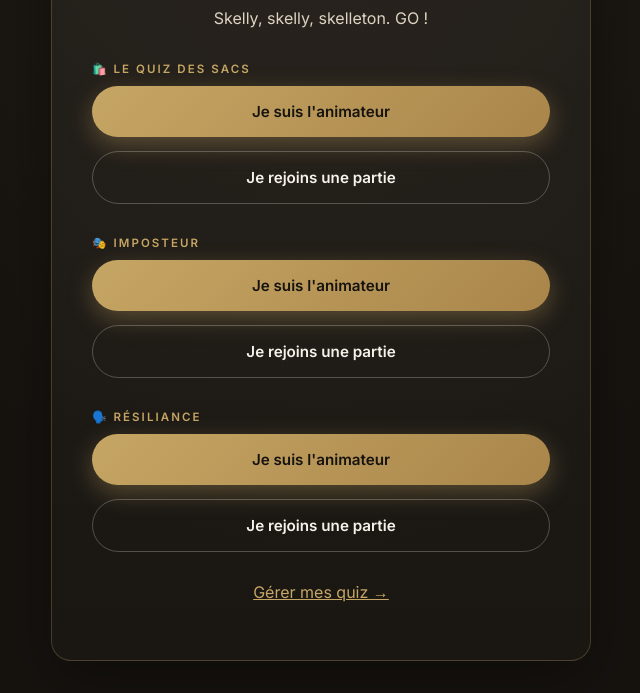
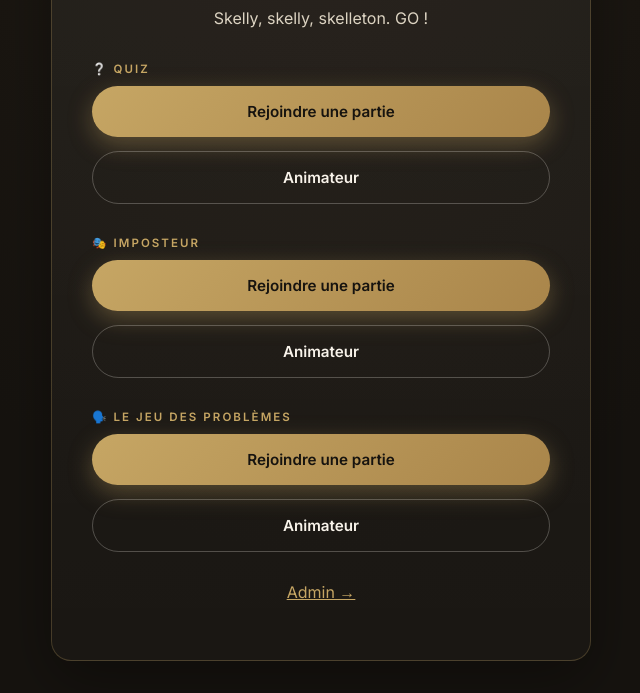
Before and after one commit to letsangoss-ux/skelly, a website: page public/index.html in a window 1280 px wide. Shown: the part 208-901 px from the top of the page, without its empty margins (319-959 px from the left). Drawn offline with Linux system fonts and the light colour scheme.

Commit message:
Update index.html

```diff
--- a/public/index.html
+++ b/public/index.html
@@ -15,30 +15,30 @@
       <p class="subtitle">Skelly, skelly, skelleton. GO !</p>
 
       <div style="margin-top:32px; text-align:left;">
-        <div class="eyebrow" style="margin-bottom:10px;">🛍️ Le Quiz des Sacs</div>
+        <div class="eyebrow" style="margin-bottom:10px;">❔ Quiz</div>
         <div class="btn-row" style="margin-top:0;">
-          <button class="btn btn-primary" onclick="window.location.href='/host.html'">Je suis l'animateur</button>
-          <button class="btn btn-ghost" onclick="window.location.href='/player.html'">Je rejoins une partie</button>
+          <button class="btn btn-primary" onclick="window.location.href='/player.html'">Rejoindre une partie</button>
+          <button class="btn btn-ghost" onclick="window.location.href='/host.html'">Animateur</button>
         </div>
       </div>
 
       <div style="margin-top:32px; text-align:left;">
         <div class="eyebrow" style="margin-bottom:10px;">🎭 Imposteur</div>
         <div class="btn-row" style="margin-top:0;">
-          <button class="btn btn-primary" onclick="window.location.href='/impostor-host.html'">Je suis l'animateur</button>
-          <button class="btn btn-ghost" onclick="window.location.href='/impostor-player.html'">Je rejoins une partie</button>
+          <button class="btn btn-primary" onclick="window.location.href='/impostor-player.html'">Rejoindre une partie</button>
+          <button class="btn btn-ghost" onclick="window.location.href='/impostor-host.html'">Animateur</button>
         </div>
       </div>
 
       <div style="margin-top:32px; text-align:left;">
-        <div class="eyebrow" style="margin-bottom:10px;">🗣️ Résiliance</div>
+        <div class="eyebrow" style="margin-bottom:10px;">🗣️ Le jeu des problèmes</div>
         <div class="btn-row" style="margin-top:0;">
-          <button class="btn btn-primary" onclick="window.location.href='/resiliance-host.html'">Je suis l'animateur</button>
-          <button class="btn btn-ghost" onclick="window.location.href='/resiliance-player.html'">Je rejoins une partie</button>
+          <button class="btn btn-primary" onclick="window.location.href='/resiliance-player.html'">Rejoindre une partie</button>
+          <button class="btn btn-ghost" onclick="window.location.href='/resiliance-host.html'">Animateur</button>
         </div>
       </div>
 
-      <p class="subtitle" style="margin-top:28px;"><a href="/admin.html" style="color:var(--gold);">Gérer mes quiz →</a></p>
+      <p class="subtitle" style="margin-top:28px;"><a href="/admin.html" style="color:var(--gold);">Admin →</a></p>
     </div>
   </div>
 </body>
```
